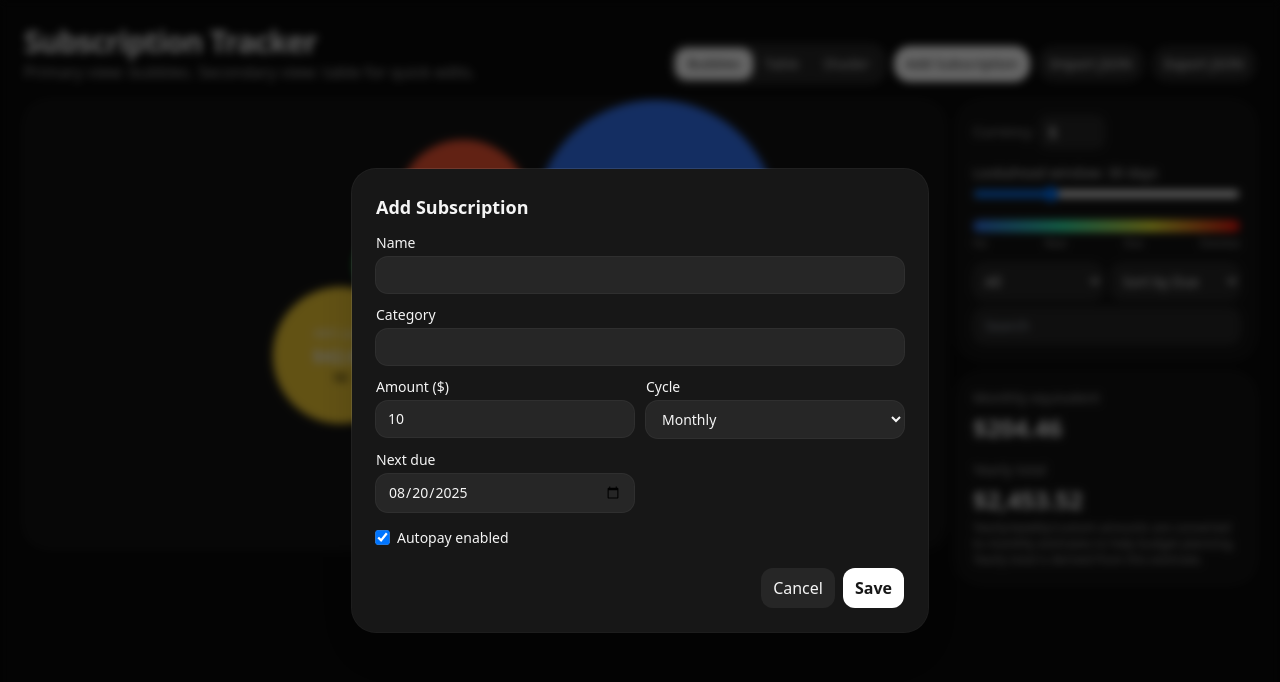
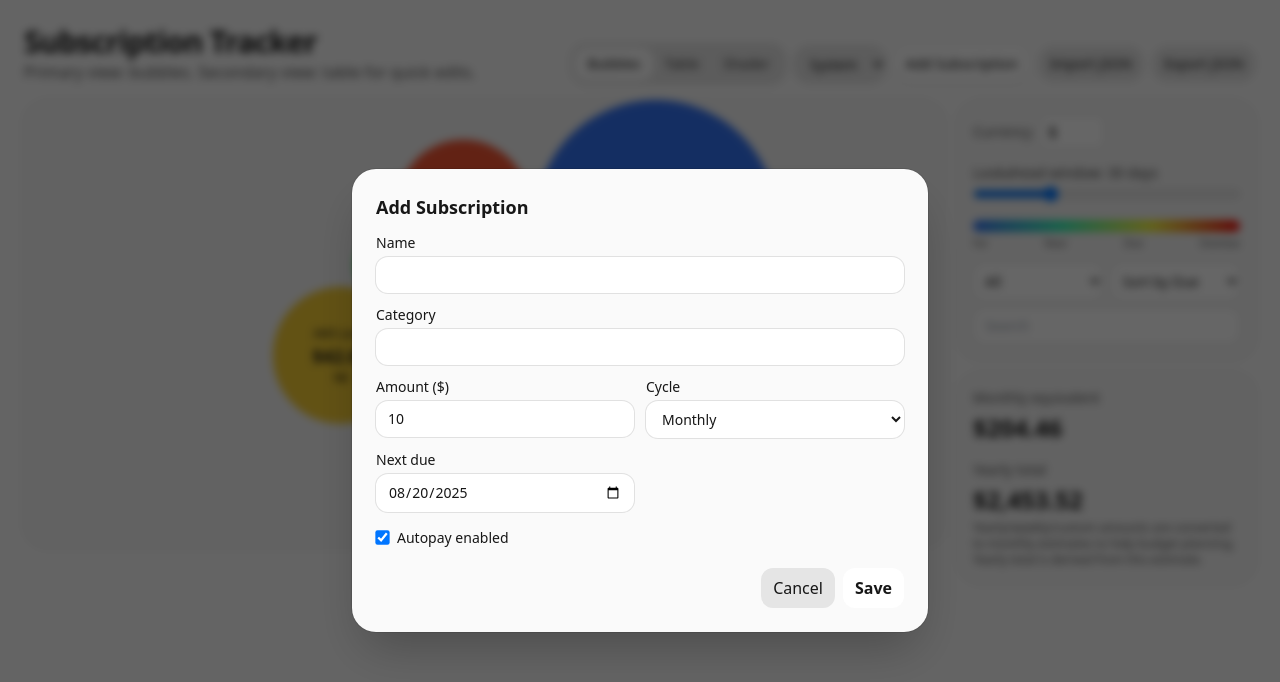
Before and after one commit to kngzero/ML-Bubble-Budget, a React (Vite) app: page / in a window 1280 px wide. Both pictures are taken after a click on the button "Add Subscription". Shown: the top 682 px of the page. Built offline with nearby package versions, Linux system fonts and the light colour scheme.

Commit message:
feat: add theme mode selector

```diff
--- a/index.html
+++ b/index.html
@@ -5,6 +5,15 @@
     <meta name="viewport" content="width=device-width, initial-scale=1.0" />
     <link rel="icon" href="/favicon.svg" />
     <title>Subscription Bubble Tracker</title>
+    <script>
+      (()=>{
+        const theme=localStorage.getItem('theme')||'system';
+        const prefersDark=window.matchMedia('(prefers-color-scheme: dark)').matches;
+        if(theme==='dark'||(theme==='system'&&prefersDark)){
+          document.documentElement.classList.add('dark');
+        }
+      })();
+    </script>
   </head>
   <body>
     <div id="root"></div>
--- a/src/App.jsx
+++ b/src/App.jsx
@@ -68,6 +68,7 @@ export default function SubscriptionBubbleTracker(){
   const [filter, setFilter] = useState("all"); // all | overdue | autopay | manual
   const [sortBy, setSortBy] = useState("due"); // due | amount | name | category
   const [view, setView] = useState("bubbles"); // bubbles | table | shader
+  const [theme, setTheme] = useState(() => localStorage.getItem("theme") || "system");
   const [items, setItems] = useState(() => {
     const raw = localStorage.getItem(STORAGE_KEY);
     if(!raw) return hydrate(SAMPLE);
@@ -141,30 +142,59 @@ export default function SubscriptionBubbleTracker(){
   function handleAddQuick(){ setItems(prev=>[...prev, normalizeItem({ name:'New', category:'', amount:10, cycle:'monthly', intervalDays:30, nextDue:new Date().toISOString().slice(0,10), autopay:true })]); }
   function updateRow(id, patch){ setItems(prev => prev.map(p => p.id===id ? normalizeItem({...p, ...patch}) : p)); }
 
+  useEffect(() => {
+    const root = document.documentElement;
+    const apply = () => {
+      if (theme === "dark") {
+        root.classList.add("dark");
+      } else if (theme === "light") {
+        root.classList.remove("dark");
+      } else {
+        if (window.matchMedia("(prefers-color-scheme: dark)").matches) {
+          root.classList.add("dark");
+        } else {
+          root.classList.remove("dark");
+        }
+      }
+    };
+    apply();
+    localStorage.setItem("theme", theme);
+    if (theme === "system") {
+      const m = window.matchMedia("(prefers-color-scheme: dark)");
+      m.addEventListener("change", apply);
+      return () => m.removeEventListener("change", apply);
+    }
+  }, [theme]);
+
   return (
-    <div className="w-full min-h-screen bg-neutral-950 text-neutral-100 p-4 md:p-6">
+    <div className="w-full min-h-screen bg-neutral-50 text-neutral-900 dark:bg-neutral-950 dark:text-neutral-100 p-4 md:p-6">
       <div className="max-w-7xl mx-auto">
         <header className="flex flex-col md:flex-row gap-3 md:items-end md:justify-between">
           <div>
             <h1 className="text-2xl md:text-3xl font-semibold tracking-tight">Subscription Tracker</h1>
-            <p className="text-neutral-400 text-sm md:text-base">Primary view: bubbles. Secondary view: table for quick edits.</p>
+            <p className="text-neutral-600 dark:text-neutral-400 text-sm md:text-base">Primary view: bubbles. Secondary view: table for quick edits.</p>
           </div>
           <div className="flex flex-wrap items-center gap-2">
-            <div className="inline-flex p-1 rounded-2xl bg-neutral-800 ring-1 ring-white/10">
-              <button onClick={()=>setView('bubbles')} className={`px-3 py-1.5 rounded-xl text-sm font-medium ${view==='bubbles'?'bg-white text-neutral-900':'text-neutral-300 hover:text-white'}`}>Bubbles</button>
-              <button onClick={()=>setView('table')} className={`px-3 py-1.5 rounded-xl text-sm font-medium ${view==='table'?'bg-white text-neutral-900':'text-neutral-300 hover:text-white'}`}>Table</button>
-              <button onClick={()=>setView('shader')} className={`px-3 py-1.5 rounded-xl text-sm font-medium ${view==='shader'?'bg-white text-neutral-900':'text-neutral-300 hover:text-white'}`}>Shader</button>
+            <div className="inline-flex p-1 rounded-2xl bg-neutral-200 dark:bg-neutral-800 ring-1 ring-black/10 dark:ring-white/10">
+              <button onClick={()=>setView('bubbles')} className={`px-3 py-1.5 rounded-xl text-sm font-medium ${view==='bubbles'?'bg-white text-neutral-900':'text-neutral-700 hover:text-neutral-900 dark:text-neutral-300 dark:hover:text-white'}`}>Bubbles</button>
+              <button onClick={()=>setView('table')} className={`px-3 py-1.5 rounded-xl text-sm font-medium ${view==='table'?'bg-white text-neutral-900':'text-neutral-700 hover:text-neutral-900 dark:text-neutral-300 dark:hover:text-white'}`}>Table</button>
+              <button onClick={()=>setView('shader')} className={`px-3 py-1.5 rounded-xl text-sm font-medium ${view==='shader'?'bg-white text-neutral-900':'text-neutral-700 hover:text-neutral-900 dark:text-neutral-300 dark:hover:text-white'}`}>Shader</button>
             </div>
+            <select value={theme} onChange={e=>setTheme(e.target.value)} className="px-3 py-2 rounded-2xl bg-neutral-200 dark:bg-neutral-800 ring-1 ring-black/10 dark:ring-white/10 text-sm">
+              <option value="system">System</option>
+              <option value="light">Light</option>
+              <option value="dark">Dark</option>
+            </select>
             <button onClick={()=>{setEditing(null); setShowForm(true);}} className="px-3 py-2 rounded-2xl bg-white text-neutral-900 text-sm font-medium shadow hover:shadow-md transition">Add Subscription</button>
-            <label className="px-3 py-2 rounded-2xl bg-neutral-800 text-sm cursor-pointer hover:bg-neutral-700 transition">Import JSON<input type="file" onChange={handleImport} accept="application/json" className="hidden"/></label>
-            <button onClick={handleExport} className="px-3 py-2 rounded-2xl bg-neutral-800 text-sm hover:bg-neutral-700 transition">Export JSON</button>
+            <label className="px-3 py-2 rounded-2xl bg-neutral-200 dark:bg-neutral-800 text-sm cursor-pointer hover:bg-neutral-300 dark:hover:bg-neutral-700 transition">Import JSON<input type="file" onChange={handleImport} accept="application/json" className="hidden"/></label>
+            <button onClick={handleExport} className="px-3 py-2 rounded-2xl bg-neutral-200 dark:bg-neutral-800 text-sm hover:bg-neutral-300 dark:hover:bg-neutral-700 transition">Export JSON</button>
           </div>
         </header>
 
         <div className="mt-4 grid grid-cols-1 xl:grid-cols-4 gap-3">
           <div className="xl:col-span-3">
             {view==='bubbles' ? (
-              <div ref={ref} className="relative h-[56vh] min-h-[420px] rounded-3xl bg-neutral-900/70 ring-1 ring-white/10 overflow-hidden">
+              <div ref={ref} className="relative h-[56vh] min-h-[420px] rounded-3xl bg-neutral-100 dark:bg-neutral-900/70 ring-1 ring-black/10 dark:ring-white/10 overflow-hidden">
                 {sorted.map(it => {
                   const p = pos.get(it.id) || {x:60,y:60};
                   const r = (()=>{ const {min,max}=amountRange; const rMin=28, rMax=Math.min(140, Math.floor(Math.min(size.w,size.h)*0.28)); if(max===min) return (rMin+rMax)/2; return rMin + (rMax-rMin)*((it.amount-min)/(max-min)); })();
@@ -192,7 +222,7 @@ export default function SubscriptionBubbleTracker(){
                 )}
               </div>
             ) : view==='shader' ? (
-              <div ref={ref} className="relative h-[56vh] min-h-[420px] rounded-3xl bg-neutral-900/70 ring-1 ring-white/10 overflow-hidden">
+              <div ref={ref} className="relative h-[56vh] min-h-[420px] rounded-3xl bg-neutral-100 dark:bg-neutral-900/70 ring-1 ring-black/10 dark:ring-white/10 overflow-hidden">
                 <ShaderBubbleView items={sorted} pos={pos} size={size} amountToRadius={amountToRadius} />
               </div>
             ) : (
@@ -209,38 +239,38 @@ export default function SubscriptionBubbleTracker(){
           </div>
 
           <aside className="xl:col-span-1 flex flex-col gap-3">
-            <div className="rounded-3xl bg-neutral-900/70 ring-1 ring-white/10 p-4">
-              <div className="flex items-center gap-2"><span className="text-sm text-neutral-400">Currency</span>
-                <input value={currency} onChange={e=>setCurrency(e.target.value)} className="w-16 px-2 py-1 rounded-lg bg-neutral-800 ring-1 ring-white/10"/>
+            <div className="rounded-3xl bg-neutral-100 dark:bg-neutral-900/70 ring-1 ring-black/10 dark:ring-white/10 p-4">
+              <div className="flex items-center gap-2"><span className="text-sm text-neutral-600 dark:text-neutral-400">Currency</span>
+                <input value={currency} onChange={e=>setCurrency(e.target.value)} className="w-16 px-2 py-1 rounded-lg bg-white dark:bg-neutral-800 ring-1 ring-black/10 dark:ring-white/10"/>
               </div>
               <div className="mt-3">
-                <label className="text-sm text-neutral-300">Lookahead window: <span className="font-medium">{lookahead} days</span></label>
+                <label className="text-sm text-neutral-700 dark:text-neutral-300">Lookahead window: <span className="font-medium">{lookahead} days</span></label>
                 <input type="range" min={7} max={90} value={lookahead} onChange={e=>setLookahead(Number(e.target.value))} className="w-full"/>
                 <ColorLegend />
               </div>
               <div className="mt-3 grid grid-cols-2 gap-2">
-                <select value={filter} onChange={e=>setFilter(e.target.value)} className="col-span-1 px-2 py-2 rounded-xl bg-neutral-800 ring-1 ring-white/10 text-sm">
+                <select value={filter} onChange={e=>setFilter(e.target.value)} className="col-span-1 px-2 py-2 rounded-xl bg-white dark:bg-neutral-800 ring-1 ring-black/10 dark:ring-white/10 text-sm">
                   <option value="all">All</option>
                   <option value="overdue">Overdue</option>
                   <option value="autopay">Autopay</option>
                   <option value="manual">Manual</option>
                 </select>
-                <select value={sortBy} onChange={e=>setSortBy(e.target.value)} className="col-span-1 px-2 py-2 rounded-xl bg-neutral-800 ring-1 ring-white/10 text-sm">
+                <select value={sortBy} onChange={e=>setSortBy(e.target.value)} className="col-span-1 px-2 py-2 rounded-xl bg-white dark:bg-neutral-800 ring-1 ring-black/10 dark:ring-white/10 text-sm">
                   <option value="due">Sort by Due</option>
                   <option value="amount">Sort by Amount</option>
                   <option value="name">Sort by Name</option>
                   <option value="category">Sort by Category</option>
                 </select>
-                <input placeholder="Search" value={query} onChange={e=>setQuery(e.target.value)} className="col-span-2 px-3 py-2 rounded-xl bg-neutral-800 ring-1 ring-white/10 text-sm"/>
+                <input placeholder="Search" value={query} onChange={e=>setQuery(e.target.value)} className="col-span-2 px-3 py-2 rounded-xl bg-white dark:bg-neutral-800 ring-1 ring-black/10 dark:ring-white/10 text-sm"/>
               </div>
             </div>
 
-            <div className="rounded-3xl bg-neutral-900/70 ring-1 ring-white/10 p-4">
-              <h3 className="text-sm text-neutral-400">Monthly equivalent</h3>
+            <div className="rounded-3xl bg-neutral-100 dark:bg-neutral-900/70 ring-1 ring-black/10 dark:ring-white/10 p-4">
+              <h3 className="text-sm text-neutral-600 dark:text-neutral-400">Monthly equivalent</h3>
               <div className="mt-1 text-2xl font-semibold">{formatCurrency(monthlyTotal, currency)}</div>
-              <h3 className="mt-4 text-sm text-neutral-400">Yearly total</h3>
+              <h3 className="mt-4 text-sm text-neutral-600 dark:text-neutral-400">Yearly total</h3>
               <div className="mt-1 text-2xl font-semibold">{formatCurrency(yearlyTotal, currency)}</div>
-              <p className="text-xs text-neutral-400 mt-1">Yearly/weekly/custom amounts are converted to monthly estimates to help budget planning. Yearly total is derived from this estimate.</p>
+              <p className="text-xs text-neutral-600 dark:text-neutral-400 mt-1">Yearly/weekly/custom amounts are converted to monthly estimates to help budget planning. Yearly total is derived from this estimate.</p>
             </div>
           </aside>
         </div>
@@ -303,10 +333,10 @@ function Bubble({ x, y, r, color, item, currency, selected, onSelect, onDeselect
 
 function BubbleToolbar({ count, onMarkPaid, onEdit, onDelete }) {
   return (
-    <div className="fixed bottom-4 left-1/2 -translate-x-1/2 z-20 bg-neutral-900/95 ring-1 ring-white/10 rounded-2xl shadow-xl px-4 py-2 flex items-center gap-2">
-      <span className="text-sm text-neutral-400 mr-2">{count} selected</span>
+    <div className="fixed bottom-4 left-1/2 -translate-x-1/2 z-20 bg-neutral-100 dark:bg-neutral-900/95 ring-1 ring-black/10 dark:ring-white/10 rounded-2xl shadow-xl px-4 py-2 flex items-center gap-2">
+      <span className="text-sm text-neutral-600 dark:text-neutral-400 mr-2">{count} selected</span>
       <button onClick={onMarkPaid} className="px-3 py-1 rounded-lg bg-white text-neutral-900 text-sm font-semibold">Mark paid</button>
-      <button onClick={onEdit} className="px-3 py-1 rounded-lg bg-neutral-800 text-sm">Edit</button>
+      <button onClick={onEdit} className="px-3 py-1 rounded-lg bg-neutral-200 dark:bg-neutral-800 text-sm">Edit</button>
       <button onClick={onDelete} className="px-3 py-1 rounded-lg bg-red-600/90 text-sm">Delete</button>
     </div>
   );
@@ -316,7 +346,7 @@ function ColorLegend(){
   return (
     <div className="mt-3">
       <div className="h-3 rounded-full w-full" style={{background: 'linear-gradient(90deg, hsl(220 90% 58%), hsl(160 90% 58%), hsl(60 90% 58%), hsl(0 90% 50%))'}}/>
-      <div className="flex justify-between text-[10px] text-neutral-400 mt-1"><span>Far</span><span>Near</span><span>Due</span><span>Overdue</span></div>
+      <div className="flex justify-between text-[10px] text-neutral-600 dark:text-neutral-400 mt-1"><span>Far</span><span>Near</span><span>Due</span><span>Overdue</span></div>
     </div>
   );
 }
@@ -326,7 +356,7 @@ function Modal({ children, onClose }){
   return (
     <div className="fixed inset-0 bg-black/60 backdrop-blur-sm flex items-center justify-center p-4 z-50" onClick={onClose}>
       <div className="w-full max-w-xl" onClick={(e)=>e.stopPropagation()}>
-        <div className="rounded-3xl bg-neutral-900 ring-1 ring-white/10 p-4 md:p-6 shadow-2xl">{children}</div>
+        <div className="rounded-3xl bg-neutral-50 dark:bg-neutral-900 ring-1 ring-black/10 dark:ring-white/10 p-4 md:p-6 shadow-2xl">{children}</div>
       </div>
     </div>
   );
@@ -339,16 +369,16 @@ function EditForm({ initial, onCancel, onSave, currency }){
     <form className="grid grid-cols-2 gap-3" onSubmit={(e)=>{ e.preventDefault(); onSave(form); }}>
       <h2 className="col-span-2 text-lg font-semibold">{initial?.id ? 'Edit' : 'Add'} Subscription</h2>
       <label className="col-span-2 text-sm">Name
-        <input value={form.name} onChange={e=>set('name', e.target.value)} required className="mt-1 w-full px-3 py-2 rounded-xl bg-neutral-800 ring-1 ring-white/10"/>
+        <input value={form.name} onChange={e=>set('name', e.target.value)} required className="mt-1 w-full px-3 py-2 rounded-xl bg-white dark:bg-neutral-800 ring-1 ring-black/10 dark:ring-white/10"/>
       </label>
       <label className="col-span-2 text-sm">Category
-        <input value={form.category||''} onChange={e=>set('category', e.target.value)} className="mt-1 w-full px-3 py-2 rounded-xl bg-neutral-800 ring-1 ring-white/10"/>
+        <input value={form.category||''} onChange={e=>set('category', e.target.value)} className="mt-1 w-full px-3 py-2 rounded-xl bg-white dark:bg-neutral-800 ring-1 ring-black/10 dark:ring-white/10"/>
       </label>
       <label className="text-sm">Amount ({currency})
-        <input type="number" step="0.01" min="0" value={form.amount} onChange={e=>set('amount', parseFloat(e.target.value))} required className="mt-1 w-full px-3 py-2 rounded-xl bg-neutral-800 ring-1 ring-white/10"/>
+        <input type="number" step="0.01" min="0" value={form.amount} onChange={e=>set('amount', parseFloat(e.target.value))} required className="mt-1 w-full px-3 py-2 rounded-xl bg-white dark:bg-neutral-800 ring-1 ring-black/10 dark:ring-white/10"/>
       </label>
       <label className="text-sm">Cycle
-        <select value={form.cycle} onChange={e=>set('cycle', e.target.value)} className="mt-1 w-full px-3 py-2 rounded-xl bg-neutral-800 ring-1 ring-white/10">
+        <select value={form.cycle} onChange={e=>set('cycle', e.target.value)} className="mt-1 w-full px-3 py-2 rounded-xl bg-white dark:bg-neutral-800 ring-1 ring-black/10 dark:ring-white/10">
           <option value="weekly">Weekly</option>
           <option value="monthly">Monthly</option>
           <option value="yearly">Yearly</option>
@@ -357,18 +387,18 @@ function EditForm({ initial, onCancel, onSave, currency }){
       </label>
       {form.cycle === 'custom' && (
         <label className="text-sm">Interval (days)
-          <input type="number" min="1" value={form.intervalDays || 30} onChange={e=>set('intervalDays', parseInt(e.target.value)||30)} className="mt-1 w-full px-3 py-2 rounded-xl bg-neutral-800 ring-1 ring-white/10"/>
+          <input type="number" min="1" value={form.intervalDays || 30} onChange={e=>set('intervalDays', parseInt(e.target.value)||30)} className="mt-1 w-full px-3 py-2 rounded-xl bg-white dark:bg-neutral-800 ring-1 ring-black/10 dark:ring-white/10"/>
         </label>
       )}
       <label className="text-sm col-span-">Next due
-        <input type="date" value={form.nextDue} onChange={e=>set('nextDue', e.target.value)} className="mt-1 w-full px-3 py-2 rounded-xl bg-neutral-800 ring-1 ring-white/10"/>
+        <input type="date" value={form.nextDue} onChange={e=>set('nextDue', e.target.value)} className="mt-1 w-full px-3 py-2 rounded-xl bg-white dark:bg-neutral-800 ring-1 ring-black/10 dark:ring-white/10"/>
       </label>
       <label className="text-sm flex items-center gap-2 col-span-2 mt-1">
         <input type="checkbox" checked={!!form.autopay} onChange={e=>set('autopay', e.target.checked)} className="scale-110"/>
         Autopay enabled
       </label>
       <div className="col-span-2 flex justify-end gap-2 mt-2">
-        <button type="button" onClick={onCancel} className="px-3 py-2 rounded-xl bg-neutral-800">Cancel</button>
+        <button type="button" onClick={onCancel} className="px-3 py-2 rounded-xl bg-neutral-200 dark:bg-neutral-800">Cancel</button>
         <button type="submit" className="px-3 py-2 rounded-xl bg-white text-neutral-900 font-semibold">Save</button>
       </div>
     </form>
@@ -377,15 +407,15 @@ function EditForm({ initial, onCancel, onSave, currency }){
 
 function TableView({ rows, currency, lookahead, onChange, onDelete, onMarkPaid, onAdd }){
   return (
-    <div className="rounded-3xl bg-neutral-900/70 ring-1 ring-white/10 overflow-hidden">
+    <div className="rounded-3xl bg-neutral-100 dark:bg-neutral-900/70 ring-1 ring-black/10 dark:ring-white/10 overflow-hidden">
       <div className="flex items-center justify-between p-3">
-        <h3 className="text-sm text-neutral-400">Quick edit table</h3>
+        <h3 className="text-sm text-neutral-600 dark:text-neutral-400">Quick edit table</h3>
         <button onClick={onAdd} className="px-3 py-1.5 rounded-xl bg-white text-neutral-900 text-sm">Add Row</button>
       </div>
       <div className="overflow-auto">
         <table className="min-w-full text-sm">
-          <thead className="bg-neutral-900/80 sticky top-0">
-            <tr className="text-neutral-400">
+          <thead className="bg-neutral-200 dark:bg-neutral-900/80 sticky top-0">
+            <tr className="text-neutral-600 dark:text-neutral-400">
               <th className="text-left px-3 py-2">Name</th>
               <th className="text-left px-3 py-2">Category</th>
               <th className="text-left px-3 py-2">Amount</th>
@@ -405,11 +435,11 @@ function TableView({ rows, currency, lookahead, onChange, onDelete, onMarkPaid,
               const dot = r.daysLeft < 0 ? 'hsl(0 90% 50%)' : dueColor(r.daysLeft, lookahead);
               return (
                 <tr key={r.id} className="border-t border-white/5">
-                  <td className="px-3 py-2"><input className="w-40 max-w-full px-2 py-1 rounded-lg bg-neutral-800 ring-1 ring-white/10" value={r.name} onChange={(e)=>onChange(r.id,{name:e.target.value})}/></td>
-                  <td className="px-3 py-2"><input className="w-32 px-2 py-1 rounded-lg bg-neutral-800 ring-1 ring-white/10" value={r.category||''} onChange={(e)=>onChange(r.id,{category:e.target.value})}/></td>
-                  <td className="px-3 py-2"><input type="number" step="0.01" min="0" className="w-28 px-2 py-1 rounded-lg bg-neutral-800 ring-1 ring-white/10" value={r.amount} onChange={(e)=>onChange(r.id,{amount:parseFloat(e.target.value)})}/></td>
+                  <td className="px-3 py-2"><input className="w-40 max-w-full px-2 py-1 rounded-lg bg-white dark:bg-neutral-800 ring-1 ring-black/10 dark:ring-white/10" value={r.name} onChange={(e)=>onChange(r.id,{name:e.target.value})}/></td>
+                  <td className="px-3 py-2"><input className="w-32 px-2 py-1 rounded-lg bg-white dark:bg-neutral-800 ring-1 ring-black/10 dark:ring-white/10" value={r.category||''} onChange={(e)=>onChange(r.id,{category:e.target.value})}/></td>
+                  <td className="px-3 py-2"><input type="number" step="0.01" min="0" className="w-28 px-2 py-1 rounded-lg bg-white dark:bg-neutral-800 ring-1 ring-black/10 dark:ring-white/10" value={r.amount} onChange={(e)=>onChange(r.id,{amount:parseFloat(e.target.value)})}/></td>
                   <td className="px-3 py-2">
-                    <select className="px-2 py-1 rounded-lg bg-neutral-800 ring-1 ring-white/10" value={r.cycle} onChange={(e)=>onChange(r.id,{cycle:e.target.value})}>
+                    <select className="px-2 py-1 rounded-lg bg-white dark:bg-neutral-800 ring-1 ring-black/10 dark:ring-white/10" value={r.cycle} onChange={(e)=>onChange(r.id,{cycle:e.target.value})}>
                       <option value="weekly">Weekly</option>
                       <option value="monthly">Monthly</option>
                       <option value="yearly">Yearly</option>
@@ -418,10 +448,10 @@ function TableView({ rows, currency, lookahead, onChange, onDelete, onMarkPaid,
                   </td>
                   <td className="px-3 py-2">
                     {r.cycle==='custom' ? (
-                      <input type="number" min="1" className="w-24 px-2 py-1 rounded-lg bg-neutral-800 ring-1 ring-white/10" value={r.intervalDays||30} onChange={(e)=>onChange(r.id,{intervalDays:parseInt(e.target.value)||30})}/>
+                      <input type="number" min="1" className="w-24 px-2 py-1 rounded-lg bg-white dark:bg-neutral-800 ring-1 ring-black/10 dark:ring-white/10" value={r.intervalDays||30} onChange={(e)=>onChange(r.id,{intervalDays:parseInt(e.target.value)||30})}/>
                     ) : <span className="text-neutral-500">—</span>}
                   </td>
-                  <td className="px-3 py-2"><input type="date" className="px-2 py-1 rounded-lg bg-neutral-800 ring-1 ring-white/10" value={r.nextDue} onChange={(e)=>onChange(r.id,{nextDue:e.target.value})}/></td>
+                  <td className="px-3 py-2"><input type="date" className="px-2 py-1 rounded-lg bg-white dark:bg-neutral-800 ring-1 ring-black/10 dark:ring-white/10" value={r.nextDue} onChange={(e)=>onChange(r.id,{nextDue:e.target.value})}/></td>
                   <td className="px-3 py-2"><input type="checkbox" className="scale-110" checked={!!r.autopay} onChange={(e)=>onChange(r.id,{autopay:e.target.checked})}/></td>
                   <td className="px-3 py-2 whitespace-nowrap">{formatCurrency(monthly, currency)}</td>
                   <td className="px-3 py-2"><div className="flex items-center gap-2"><span className="inline-block w-2.5 h-2.5 rounded-full" style={{background:dot}}/> {days}d</div></td>
--- a/tailwind.config.cjs
+++ b/tailwind.config.cjs
@@ -1,5 +1,6 @@
 /** @type {import('tailwindcss').Config} */
 module.exports = {
+  darkMode: "class",
   content: ["./index.html", "./src/**/*.{js,jsx,ts,tsx}"],
   theme: {
     extend: {},
```
